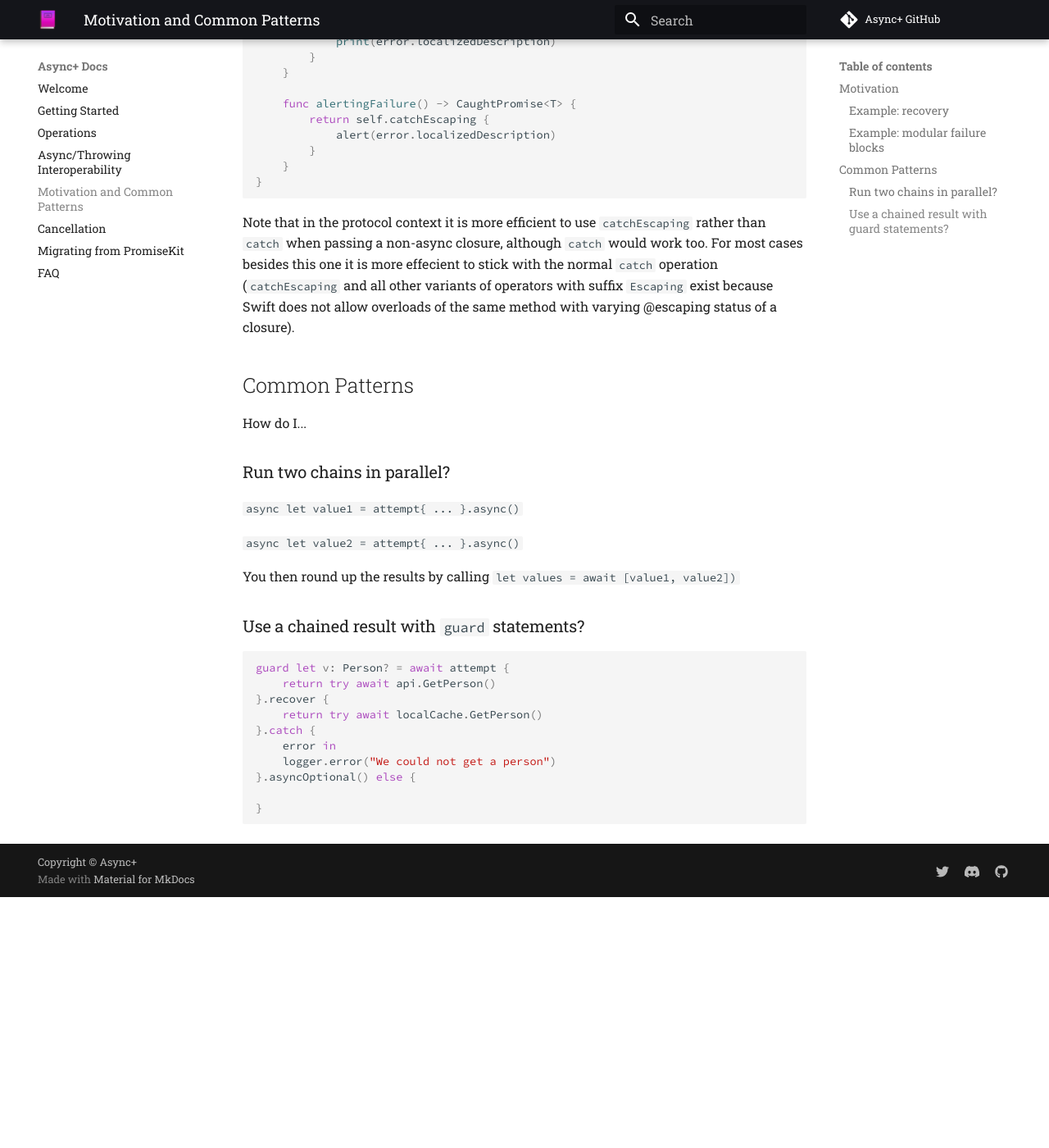
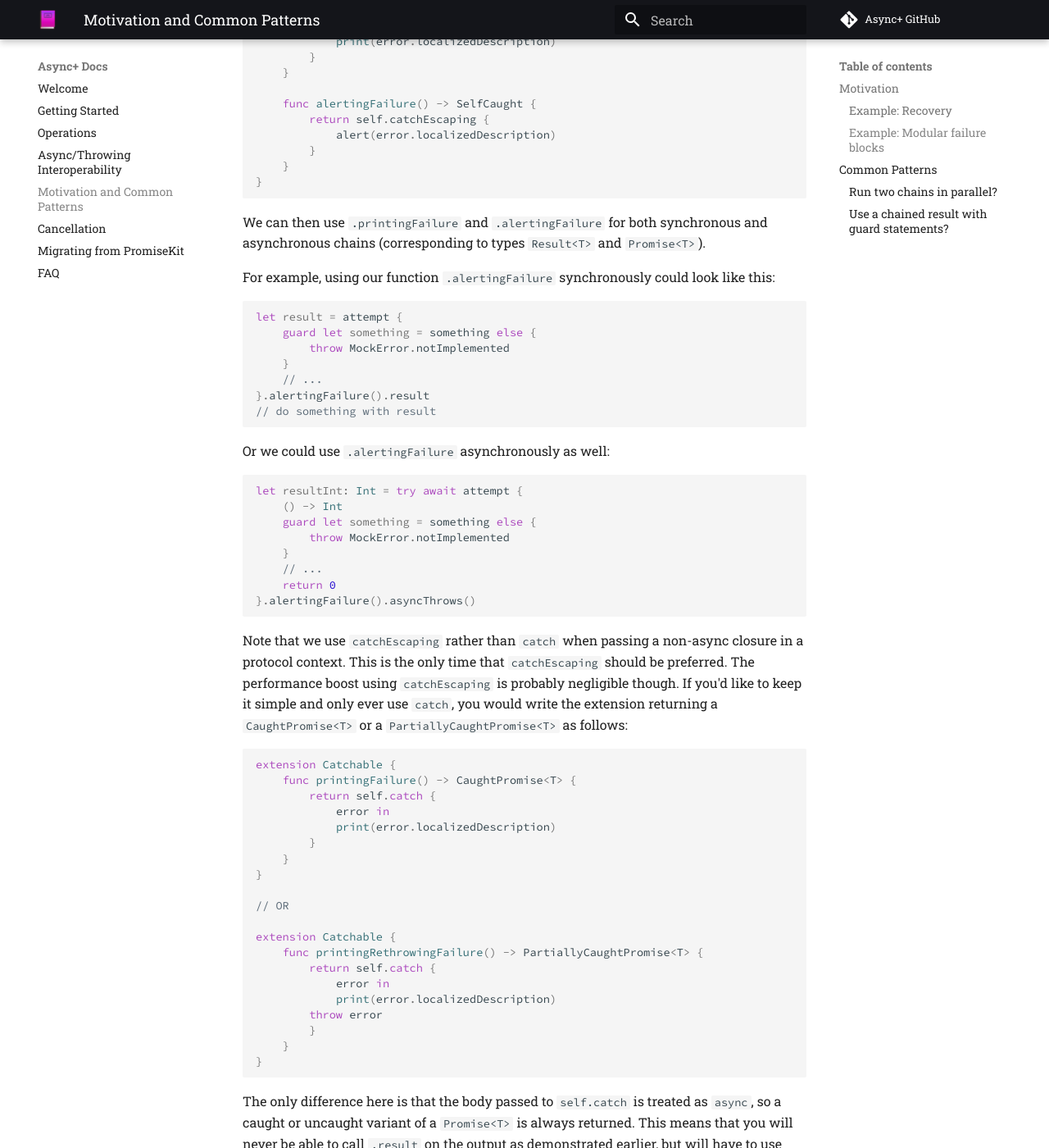
Before and after one commit to async-plus/docs, an MkDocs documentation site: the page built from docs/motivation-and-common-patterns.md, in a window 1280 px wide and 1400 px high, scrolled down 1393 px. Shown: the whole window at 82% size. Built offline with MkDocs 1.6.1 and Material for MkDocs 9.7.7, drawn with Linux system fonts in a browser that asks for light colours; comment, search, counter and statistics services are not loaded; before the commit the page ends 2487 px from its top, so only the background shows below that; some of the changed text lies outside the part shown.

Commit message:
Update motivation-and-common-patterns.md

````diff
--- a/docs/motivation-and-common-patterns.md
+++ b/docs/motivation-and-common-patterns.md
@@ -6,7 +6,7 @@ This section details the motivation for usage of Async+, as well as common patte
 
 Async/await is the future of asynchronous coding in Swift. It's missing a few crucial patterns however. Most notably, patterns such as retrying and ensured execution regardless failure status are unwieldy without promises/futures, and catching behavior is much less modular.  Promise-like chaining with Async+ fix these issues:
 
-### Example: recovery
+### Example: Recovery
 
 ```swift
 attempt {
@@ -18,7 +18,7 @@ attempt {
     thing in
     await thing.doYour()
 }.catch {
-		error in
+    error in
     alert(error)
 }
 ```
@@ -45,22 +45,22 @@ Task.init {
 
 Async+ allows async and/or throwing code to remain unnested, modular, and concise.
 
-### Example: modular failure blocks
+### Example: Modular failure blocks
 
-Async+ allows us to easily add catch behavior at any level of a failable operation. For example we could create methods `printingFailure` and `alertingFailure` as follows:
+Async+ allows us to add catch behavior at any level of a failable operation. For example we could create methods `printingFailure` and `alertingFailure` as follows:
 
 ```swift
 import AsycPlus
 
 extension Catchable {
-    func printingFailure() -> CaughtPromise<T> {
+    func printingFailure() -> SelfCaught {
         return self.catchEscaping {
             error in
             print(error.localizedDescription)
         }
     }
 
-    func alertingFailure() -> CaughtPromise<T> {
+    func alertingFailure() -> SelfCaught {
         return self.catchEscaping {
             alert(error.localizedDescription)
         }
@@ -68,7 +68,57 @@ extension Catchable {
 }
 ```
 
-Note that in the protocol context it is more efficient to use `catchEscaping` rather than `catch` when passing a non-async closure, although `catch` would work too. For most cases besides this one it is more effecient to stick with the normal `catch` operation (`catchEscaping` and all other variants of operators with suffix `Escaping` exist because Swift does not allow overloads of the same method with varying @escaping status of a closure).
+We can then use `.printingFailure` and `.alertingFailure` for both synchronous and asynchronous chains (corresponding to types `Result<T>` and `Promise<T>`).
+
+For example, using our function `.alertingFailure` synchronously could look like this:
+```swift
+let result = attempt {
+    guard let something = something else {
+        throw MockError.notImplemented
+    }
+    // ...
+}.alertingFailure().result
+// do something with result
+```
+
+Or we could use `.alertingFailure` asynchronously as well:
+```swift
+let resultInt: Int = try await attempt {
+    () -> Int
+    guard let something = something else {
+        throw MockError.notImplemented
+    }
+    // ...
+    return 0
+}.alertingFailure().asyncThrows()
+```
+
+Note that we use `catchEscaping` rather than `catch` when passing a non-async closure in a protocol context.  This is the only time that `catchEscaping` should be preferred.  The performance boost using `catchEscaping` is probably negligible though. If you'd like to keep it simple and only ever use `catch`, you would write the extension returning a `CaughtPromise<T>` or a `PartiallyCaughtPromise<T>` as follows:
+
+```swift
+extension Catchable {
+    func printingFailure() -> CaughtPromise<T> {
+        return self.catch {
+            error in
+            print(error.localizedDescription)
+        }
+    }
+}
+
+// OR
+
+extension Catchable {
+    func printingRethrowingFailure() -> PartiallyCaughtPromise<T> {
+        return self.catch {
+            error in
+            print(error.localizedDescription)
+	    throw error
+        }
+    }
+}
+```
+
+The only difference here is that the body passed to `self.catch` is treated as `async`, so a caught or uncaught variant of a `Promise<T>` is always returned.  This means that you will never be able to call `.result` on the output as demonstrated earlier, but will have to use `.asyncResult` instead.
 
 ## Common Patterns
 
````
